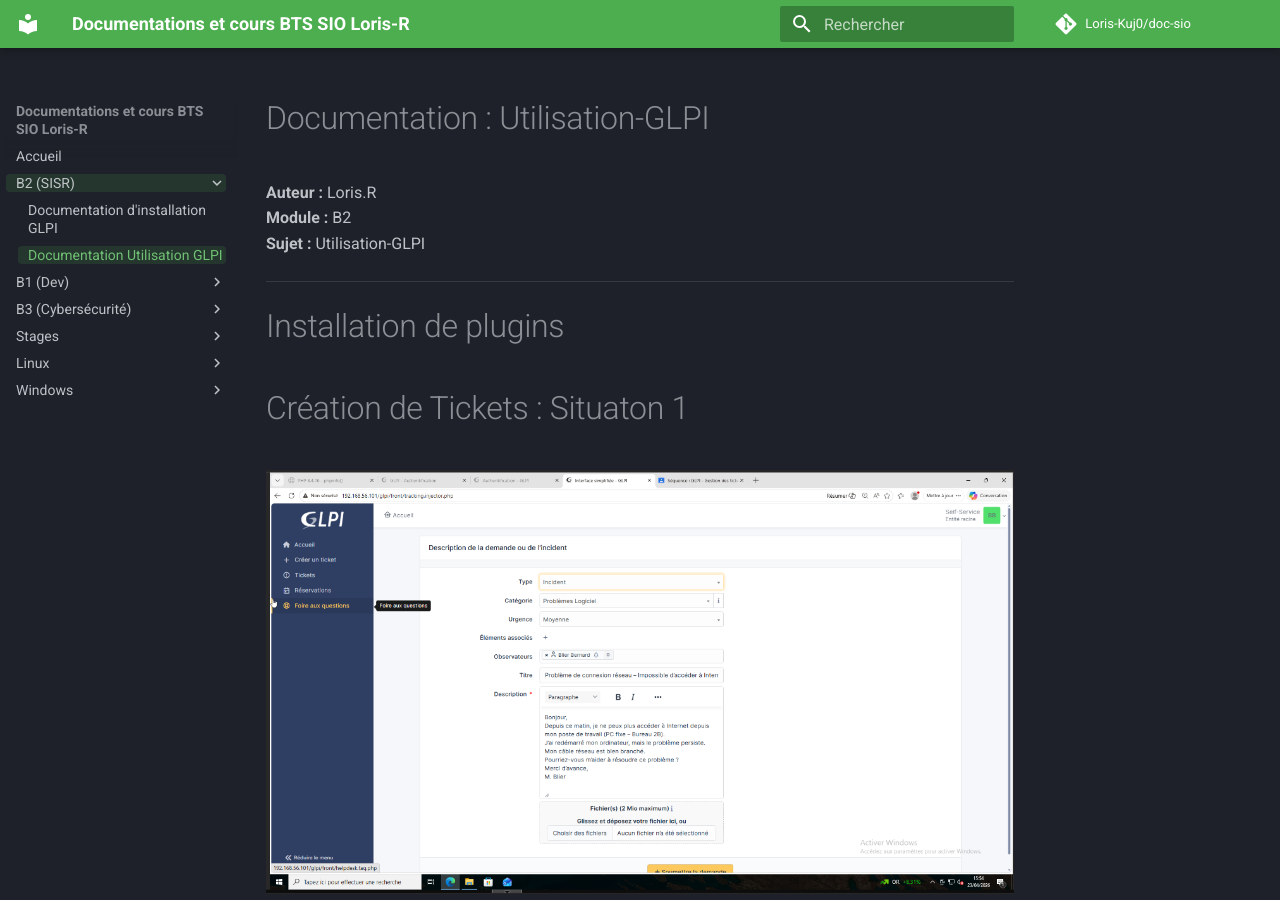
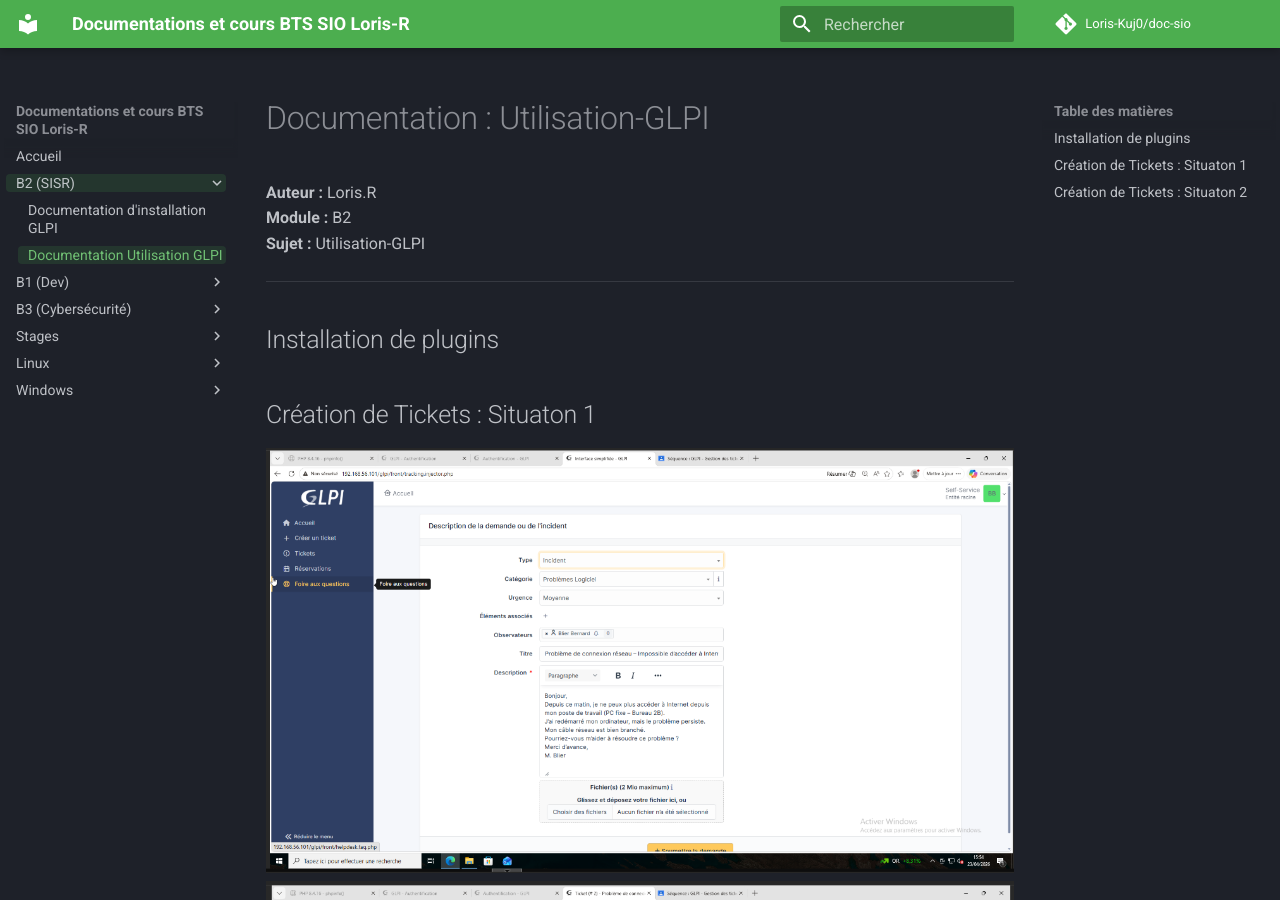
Before and after one commit to Loris-Kuj0/doc-sio, an MkDocs documentation site: the page built from docs/UtilisationGLPI.md, in a window 1280 px wide and 900 px high. Built offline with MkDocs 1.6.1 and Material for MkDocs 9.7.7, drawn with Linux system fonts in a browser that asks for light colours; comment, search, counter and statistics services are not loaded.

Commit message:
Ticket Table des matière

```diff
--- a/docs/UtilisationGLPI.md
+++ b/docs/UtilisationGLPI.md
@@ -6,9 +6,9 @@
 
 ---
 
-# Installation de plugins
+## Installation de plugins
 
-# Création de Tickets : Situaton 1
+## Création de Tickets : Situaton 1
 
 ![GLPI1](../images/GLPIT1.png)
 ![GLPI2](../images/GLPIT2.png)
@@ -22,4 +22,4 @@
 ![GLPI5](../images/GLPIT10.png)
 
 
-# Création de Tickets : Situaton 2
+## Création de Tickets : Situaton 2
```
